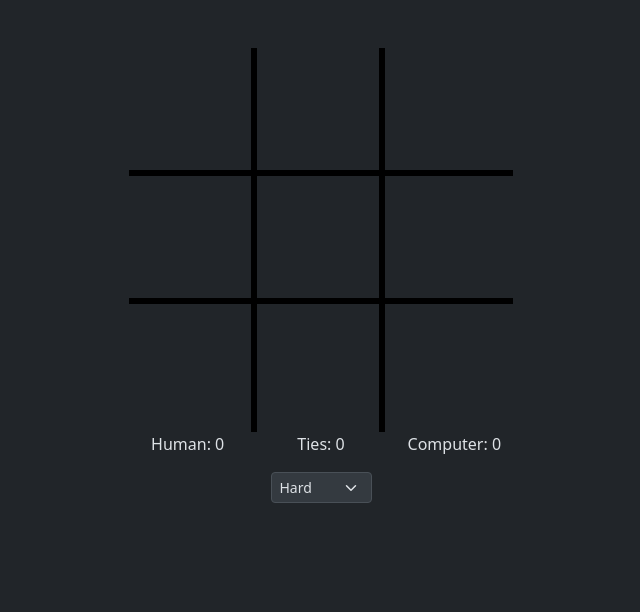
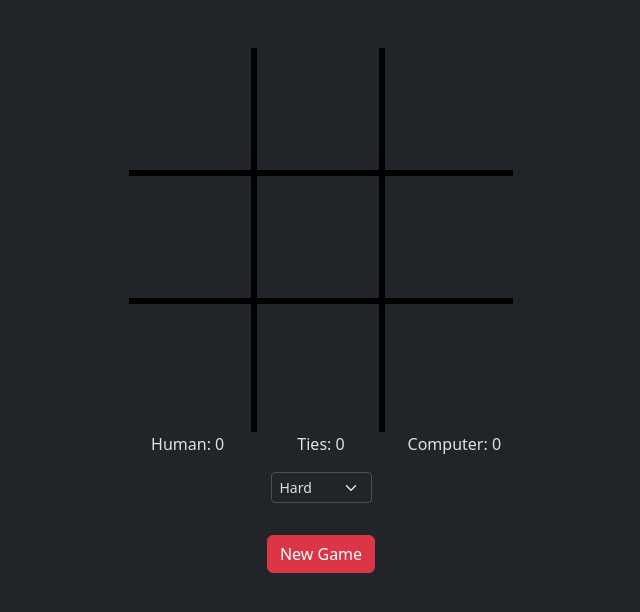
Before and after one commit to KennethDoerflein/Tic-Tac-Toe-React, a React (Create React App) app in the folder tic-tac-toe/: page / in a window 1280 px wide. Shown: the top 612 px of the page, without its empty margins (319-959 px from the left). Built offline with nearby package versions, Linux system fonts and the light colour scheme.

Commit message:
Set initial turn to null for better game state management

```diff
--- a/tic-tac-toe/src/App.jsx
+++ b/tic-tac-toe/src/App.jsx
@@ -25,7 +25,7 @@ export default function App() {
     medium: [0, 0, 0],  // computer, human, ties
     hard: [0, 0, 0]     // computer, human, ties
   });
-  const [entitiesTurn, setEntitiesTurn] = useState(human);
+  const [entitiesTurn, setEntitiesTurn] = useState(null);  // Changed to null initially
   const [difficulty, setDifficulty] = useState("hard");
 
   function newGame() {
@@ -34,7 +34,7 @@ export default function App() {
       [empty, empty, empty],
       [empty, empty, empty],
     ]);
-    setEntitiesTurn(human);
+    setEntitiesTurn(human);  // Start game with human's turn
   }
 
   function updateBoard(rawCord, entity) {
```
